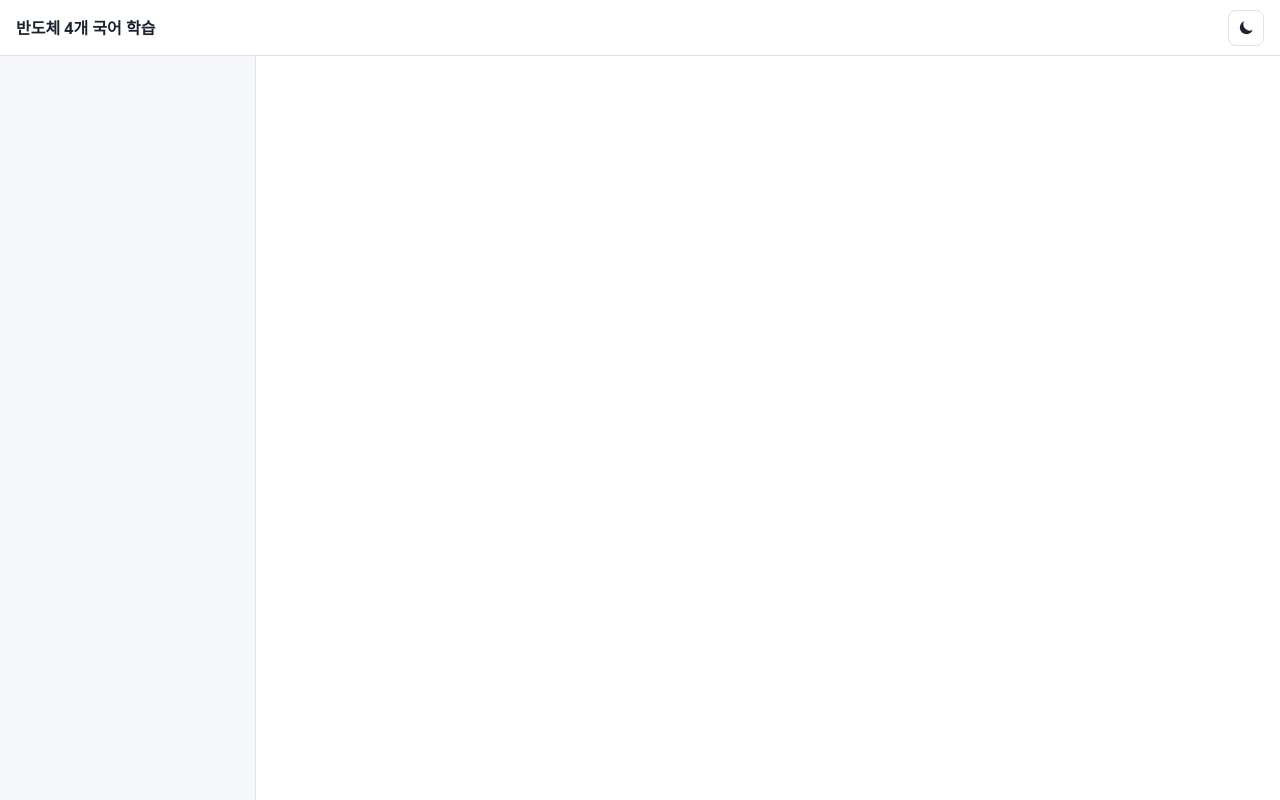
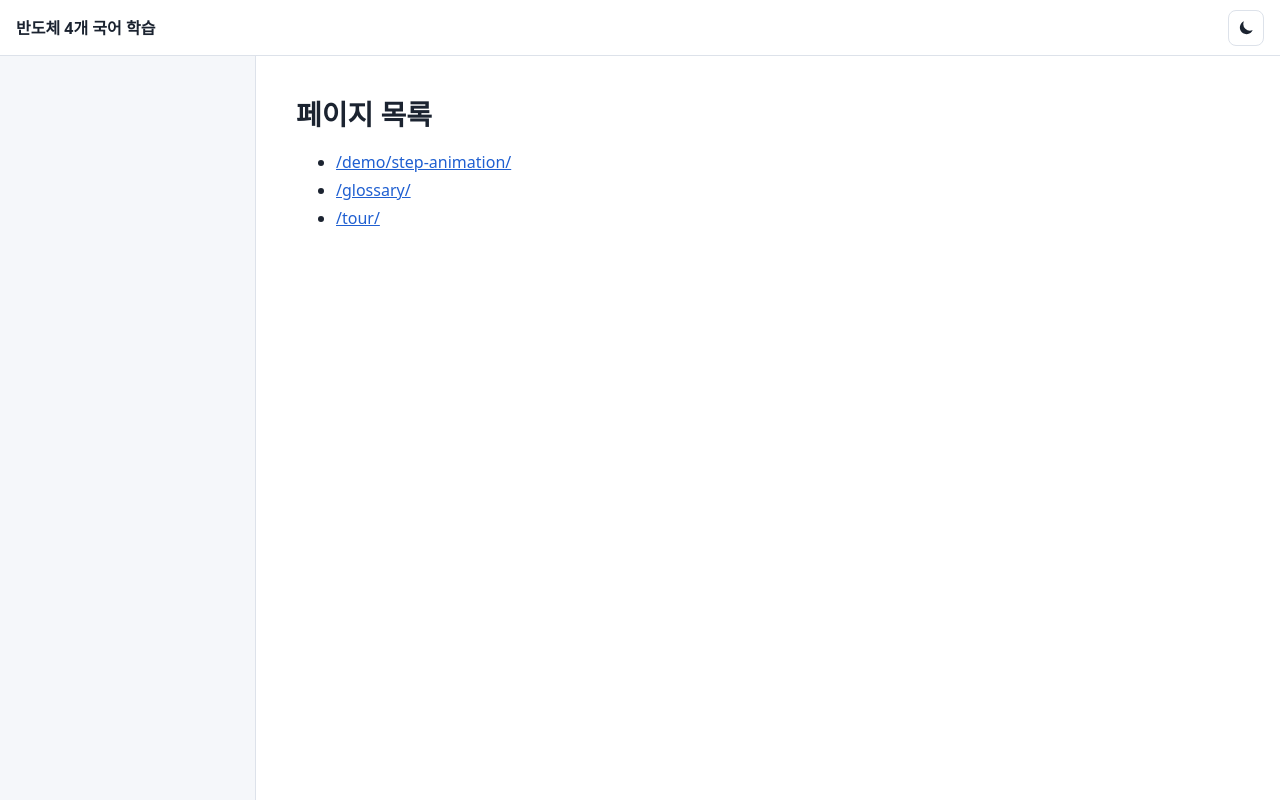
Before and after one commit to Blossuun/semiconductor-learning, an Astro site: page / in a window 1280 px wide. Built offline with nearby package versions, Linux system fonts and the light colour scheme; Astro itself is replaced by a stand-in of ours.

Commit message:
feat: display list of pages in index

```diff
--- a/src/pages/index.astro
+++ b/src/pages/index.astro
@@ -1,5 +1,18 @@
 ---
 import Base from '../layouts/Base.astro';
+
+const base = import.meta.env.BASE_URL.replace(/\/$/, '');
+const pages = Object.keys(import.meta.glob('./**/*.{astro,mdx}'))
+	.map((file) => file.replace(/^\.\//, '').replace(/\.(astro|mdx)$/, '').replace(/(^|\/)index$/, ''))
+	.filter((path) => path !== '' && !path.includes('['))
+	.sort();
 ---
 
-<Base />
+<Base>
+	<h1>페이지 목록</h1>
+	<ul>
+		{pages.map((path) => (
+			<li><a href={`${base}/${path}/`}>/{path}/</a></li>
+		))}
+	</ul>
+</Base>
```
